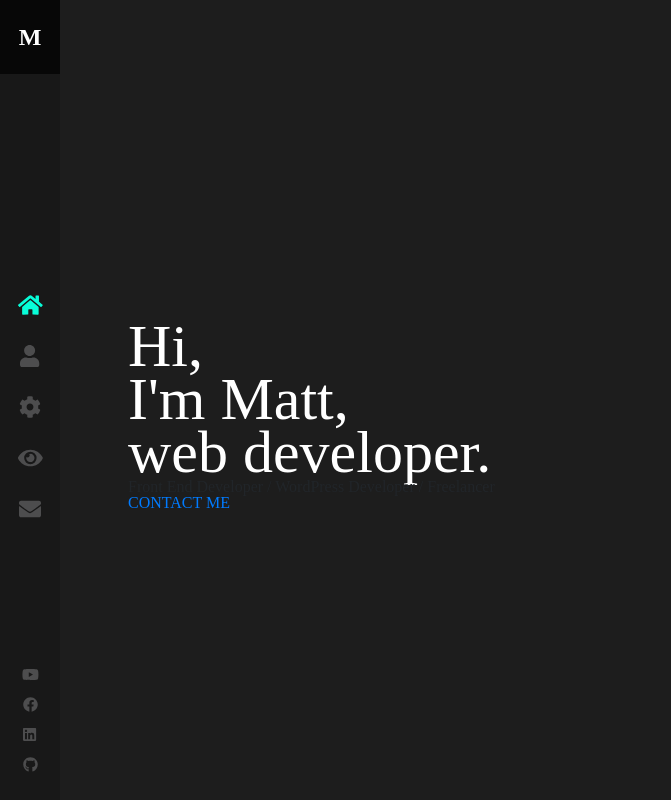
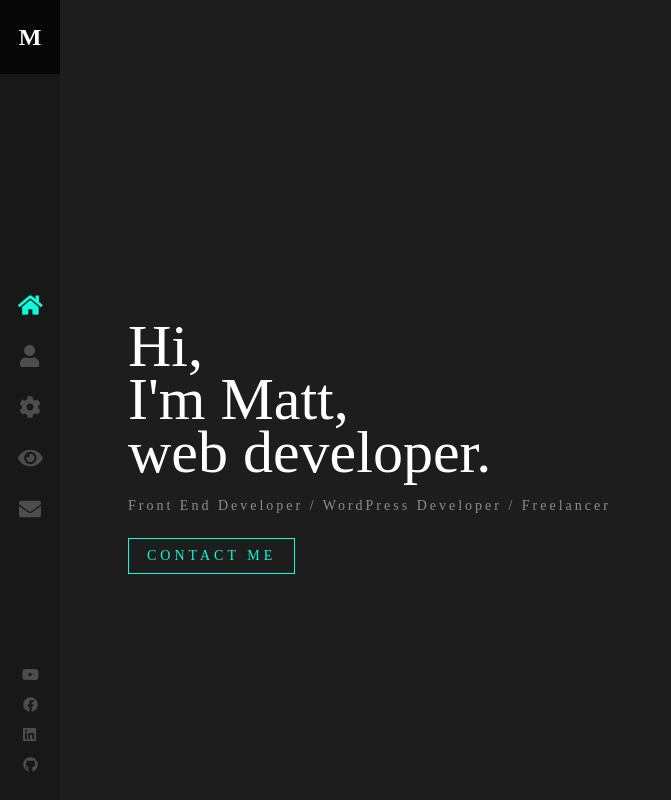
Before and after one commit to AsiaArgento/react-portfolio-app, a React (Create React App) app: page / in a window 1280 px wide. Shown: the whole page, without its empty margins (0-671 px from the left). Built offline with nearby package versions, Linux system fonts and the light colour scheme.

Commit message:
added some more styles

```diff
--- a/src/App.css
+++ b/src/App.css
@@ -134,3 +134,19 @@ html{
   font-weight: 400;
   font-size: 60px;
 }
+.home .content-area .container .profile h2{
+  color: #8d8d8d;
+  margin-top: 20px;
+  font-weight: 400;
+  font-size: 14px;
+  letter-spacing: 3px;
+}
+.home .content-area .container .profile .button{
+  font-size: 14px;
+  border: 1px solid #08fdd8;
+  letter-spacing: 4px;
+  padding: 10px 18px;
+  margin-top: 25px;
+  float: left;
+  color: #08fdd8;
+}
```
